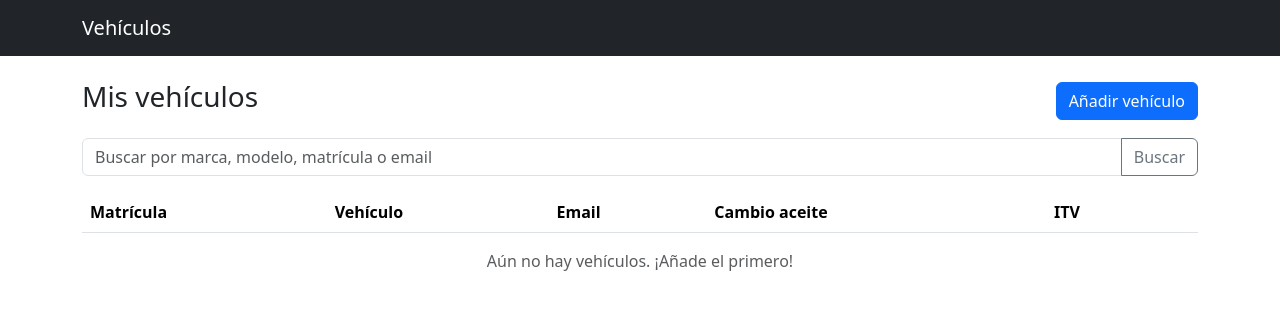
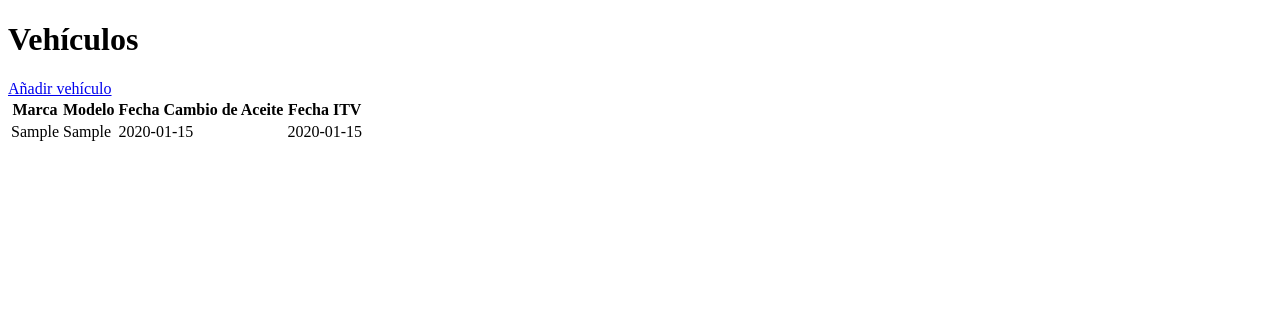
Before and after one commit to juanjo113/correos-express, a Flask app: page / in a window 1280 px wide. Shown: the top 310 px of the page. Run offline with Flask 3, Linux system fonts and the light colour scheme; tables that the repository leaves empty hold one stand-in row (values such as "Sample post"); lists and menus that the app fills with data are empty.

Commit message:
Update index.html

```diff
--- a/templates/index.html
+++ b/templates/index.html
@@ -1,57 +1,32 @@
-{% extends 'base.html' %}
-{% block content %}
-<div class="d-flex justify-content-between align-items-center mb-3">
-  <h1 class="h3">Mis vehículos</h1>
-  <a class="btn btn-primary" href="{{ url_for('add_vehicle') }}">Añadir vehículo</a>
-</div>
-<form class="mb-3" method="get">
-  <div class="input-group">
-    <input name="q" type="text" class="form-control" placeholder="Buscar por marca, modelo, matrícula o email" value="{{ request.args.get('q','') }}"/>
-    <button class="btn btn-outline-secondary" type="submit">Buscar</button>
-  </div>
-</form>
-<table class="table table-striped align-middle">
+<!DOCTYPE html>
+<html lang="es">
+<head>
+    <meta charset="UTF-8">
+    <meta name="viewport" content="width=device-width, initial-scale=1.0">
+    <title>Vehículos</title>
+</head>
+<body>
+    <h1>Vehículos</h1>
+    <a href="{{ url_for('add_vehicle') }}">Añadir vehículo</a>
+    <table>
         <thead>
             <tr>
-      <th>Matrícula</th>
-      <th>Vehículo</th>
-      <th>Email</th>
-      <th>Cambio aceite</th>
-      <th>ITV</th>
-      <th></th>
+                <th>Marca</th>
+                <th>Modelo</th>
+                <th>Fecha Cambio de Aceite</th>
+                <th>Fecha ITV</th>
             </tr>
         </thead>
         <tbody>
-    {% for v in vehicles %}
+            {% for vehiculo in vehiculos %}
                 <tr>
-      <td><span class="badge text-bg-dark">{{ v.plate }}</span></td>
-      <td>{{ v.make }} {{ v.model }}</td>
-      <td>{{ v.owner_email }}</td>
-      <td>
-        {% if v.oil_date %}
-          <span class="{{ 'due' if v.oil_date <= today else 'upcoming' if (v.oil_date - today).days <= config['ALERT_DAYS'] else '' }}">
-            {{ v.oil_date.strftime('%d/%m/%Y') }}
-          </span>
-        {% else %}—{% endif %}
-      </td>
-      <td>
-        {% if v.itv_date %}
-          <span class="{{ 'due' if v.itv_date <= today else 'upcoming' if (v.itv_date - today).days <= config['ALERT_DAYS'] else '' }}">
-            {{ v.itv_date.strftime('%d/%m/%Y') }}
-          </span>
-        {% else %}—{% endif %}
-      </td>
-      <td class="text-end">
-        <a class="btn btn-sm btn-outline-secondary" href="{{ url_for('edit_vehicle', vehicle_id=v.id) }}">Editar</a>
-        <form action="{{ url_for('delete_vehicle', vehicle_id=v.id) }}" method="post" class="d-inline" onsubmit="return confirm('¿Eliminar este vehículo?')">
-          <button class="btn btn-sm btn-outline-danger" type="submit">Eliminar</button>
-        </form>
-      </td>
+                    <td>{{ vehiculo.marca }}</td>
+                    <td>{{ vehiculo.modelo }}</td>
+                    <td>{{ vehiculo.fecha_cambio_aceite }}</td>
+                    <td>{{ vehiculo.fecha_itv }}</td>
                 </tr>
             {% endfor %}
         </tbody>
     </table>
-{% if not vehicles %}
-  <div class="text-center text-muted">Aún no hay vehículos. ¡Añade el primero!</div>
-{% endif %}
-{% endblock %}
+</body>
+</html>
```
Lines whose indentation alone changed are shown as unchanged.
